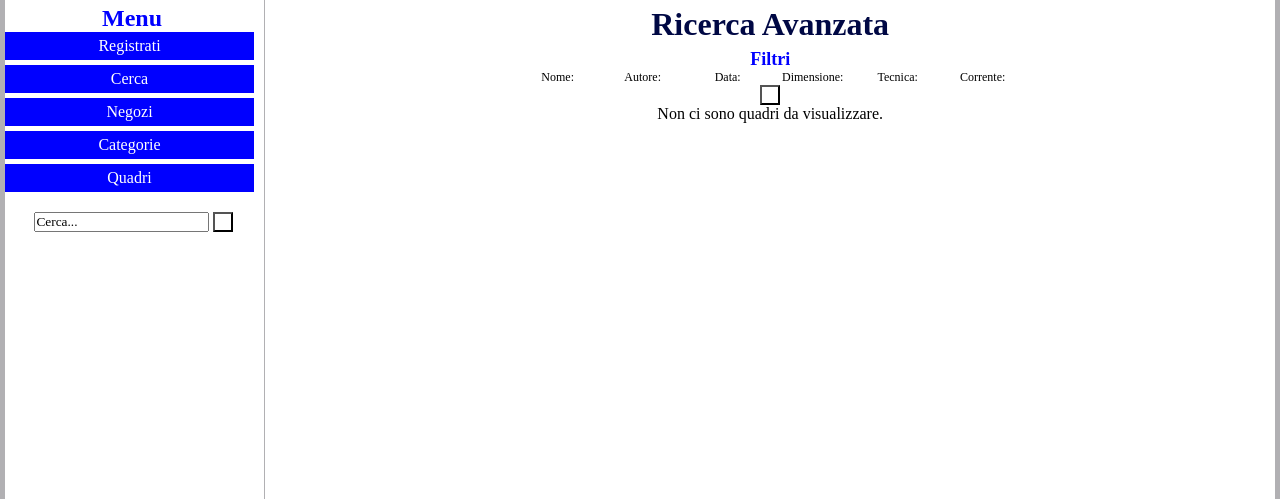
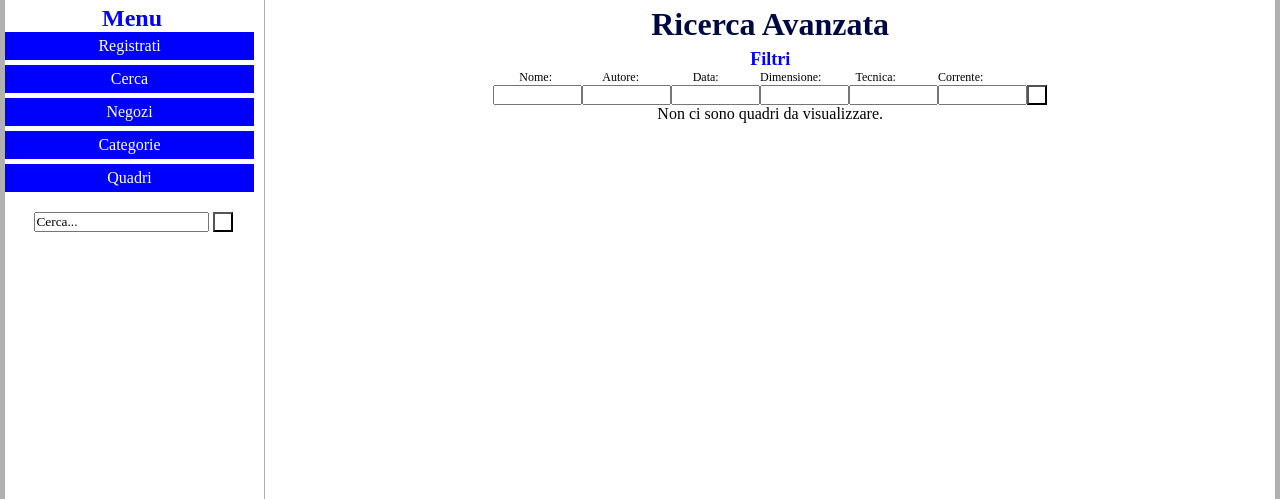
Before and after one commit to lucamacis92/quadramm, a PHP site: page /home/CercaAvanzato in a window 1280 px wide. Shown: the part 125-624 px from the top of the page. Run offline with PHP 8.4, Linux system fonts and the light colour scheme.

Commit message:
Update listWork.php
corretta view ricerca

```diff
--- a/mvc/view/share/listWork.php
+++ b/mvc/view/share/listWork.php
@@ -38,6 +38,24 @@ if($vd->getSottoPagina() == 'CercaAvanzato')
 				<div class="clear"></div>
 				<div id="input">
 					<div>
+					<div class="sx">
+						<input id="Nome" name="Nome" type="text" value="">
+					</div>
+					<div class="sx">
+						<input id="Autore" name="Autore" type="text" value="">
+					</div>
+					<div class="sx">
+						<input id="Data" name="Data" type="text" value="">
+					</div>
+					<div class="sx">
+						<input id="Dimensione" name="Dimensione" type="text" value="">
+					</div>
+					<div class="sx">
+						<input id="Tecnica" name="Tecnica" type="text" value="">
+					</div>
+					<div class="sx">
+						<input id="Corrente" name="Corrente" type="text" value="">
+					</div>
 					<input title="cerca" class="searchSubmit" type="submit" value="">
 					</div>
 				</div>
```
